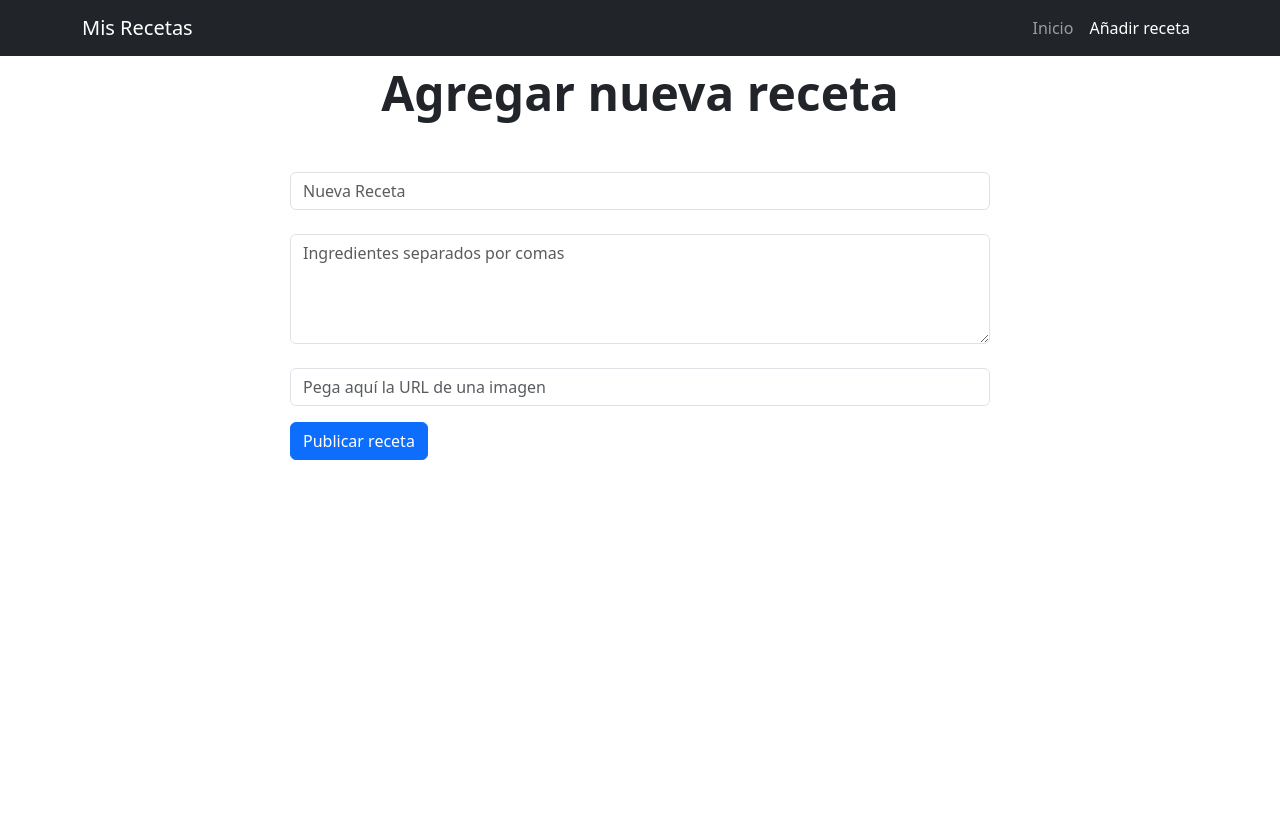
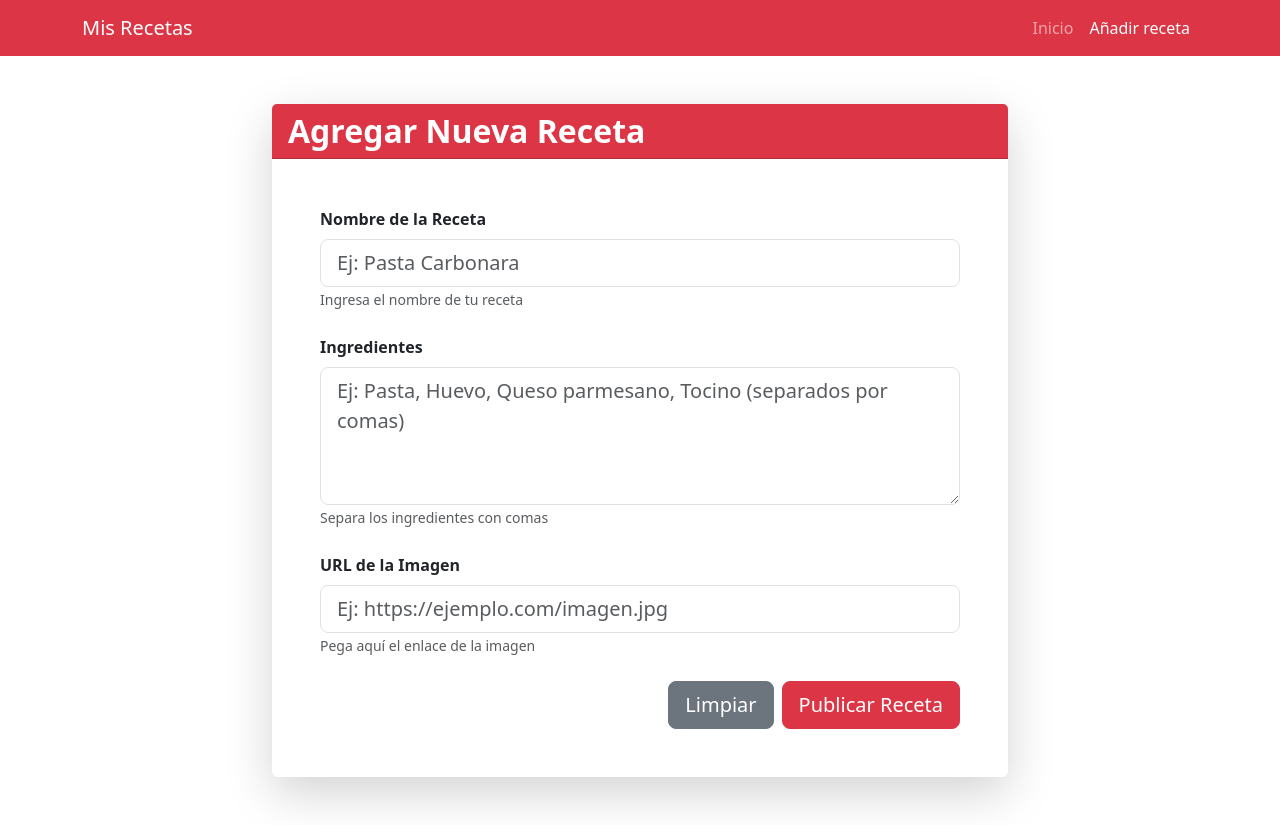
Before and after one commit to ruben-Ma/Recetas-con-Angular, an Angular app: page /formulario in a window 1280 px wide. Before the commit the page ends 800 px from the top, so only its background shows below. Built offline with nearby package versions, Linux system fonts and the light colour scheme.

Commit message:
estilos boostrap

```diff
--- a/src/app/btn-eli/btn-eli.html
+++ b/src/app/btn-eli/btn-eli.html
@@ -1,7 +1,7 @@
 <!--Boton encargado de eliminar las recetas-->
 
 <button type="button"
-        class="btn btn-outline-danger btn-lg"
+        class="btn btn-outline-dark btn-lg"
         (click)="onEliminar()"
         style="font-weight: bold; font-size: 1.5rem;">
   ✕ <!-- X en medio para que sea visual lo que vas a hacer-->
--- a/src/app/formulario/formulario.html
+++ b/src/app/formulario/formulario.html
@@ -1,29 +1,80 @@
 <app-navbar></app-navbar> <!-- llamo al navbar-->
 
-<form class="mt-2 mx-auto" style="max-width: 700px;" (ngSubmit)="crearReceta()">
-<header class="text-center col-mt-4"><h2 class="text-center fw-bold text-dark display-5" style="margin-bottom: 50px;">Agregar nueva receta</h2></header>
+<div class="container mt-5 mb-5">
+  <div class="row justify-content-center">
+    <div class="col-lg-8 col-md-10">
+      <div class="card shadow-lg border-0">
+        <div class="card-header bg-danger text-white">
+          <h2 class="card-title mb-0 fw-bold">
+            <i class="bi bi-plus-circle"></i> Agregar Nueva Receta
+          </h2>
+        </div>
 
-  <div class="col-md-12 position-relative mb-4">
+        <div class="card-body p-5">
+          <form (ngSubmit)="crearReceta()">
 
-    <input type="text" class="form-control" id="validationTooltip01" placeholder="Nueva Receta" [(ngModel)]="nombre" name="nombre" required="">
-    <div class="valid-tooltip">
+            <!-- Campo Nombre de la Receta -->
+            <div class="mb-4">
+              <label for="nombre" class="form-label fw-bold">Nombre de la Receta</label>
+              <input
+                type="text"
+                class="form-control form-control-lg"
+                id="nombre"
+                placeholder="Ej: Pasta Carbonara"
+                [(ngModel)]="nombre"
+                name="nombre"
+                required>
+              <small class="form-text text-muted">Ingresa el nombre de tu receta</small>
+            </div>
 
+            <!-- Campo Ingredientes -->
+            <div class="mb-4">
+              <label for="ingredientes" class="form-label fw-bold">Ingredientes</label>
+              <textarea
+                class="form-control form-control-lg"
+                id="ingredientes"
+                rows="4"
+                placeholder="Ej: Pasta, Huevo, Queso parmesano, Tocino (separados por comas)"
+                [(ngModel)]="ingredientes"
+                name="ingredientes"
+                required></textarea>
+              <small class="form-text text-muted">Separa los ingredientes con comas</small>
+            </div>
+
+            <!-- Campo URL de Imagen -->
+            <div class="mb-4">
+              <label for="imagen" class="form-label fw-bold">URL de la Imagen</label>
+              <input
+                type="url"
+                class="form-control form-control-lg"
+                id="imagen"
+                placeholder="Ej: https://ejemplo.com/imagen.jpg"
+                [(ngModel)]="imagen"
+                name="imagen"
+                (change)="onImageChange($event)"
+                required>
+              <small class="form-text text-muted">Pega aquí el enlace de la imagen</small>
+            </div>
+
+
+
+            <!-- Botones de Acción -->
+            <div class="d-grid gap-2 d-md-flex justify-content-md-end">
+              <button
+                class="btn btn-secondary btn-lg"
+                type="reset">
+                <i class="bi bi-arrow-counterclockwise"></i> Limpiar
+              </button>
+              <button
+                class="btn btn-danger btn-lg"
+                type="submit">
+                <i class="bi bi-check-circle"></i> Publicar Receta
+              </button>
+            </div>
+
+          </form>
+        </div>
+      </div>
     </div>
   </div>
-
-  <div class="mb-4 mt-4">
-    <textarea class="form-control" id="descripcionReceta" rows="4" placeholder="Ingredientes separados por comas" [(ngModel)]="ingredientes" name="ingredientes" required></textarea>
-  </div>
-
-  <div class="col-md-12 position-relative">
-  <input type="text" class="form-control" id="validationTooltip05" placeholder="Pega aquí la URL de una imagen" [(ngModel)]="imagen" name="imagen" (change)="onImageChange($event)" required>
-
-  <div class="mt-3 text-center">
-    <img id="previewImage" [src]="previewImage" alt="Vista previa" class="img-fluid rounded shadow" [style.display]="previewImage ? 'block' : 'none'" style="max-height: 200px;">
-  </div>
 </div>
-
-  <div class="col-12">
-    <button class="btn btn-primary" type="submit">Publicar receta</button>
-  </div>
-</form>
--- a/src/app/navbar/navbar.html
+++ b/src/app/navbar/navbar.html
@@ -1,4 +1,4 @@
- <nav class="navbar navbar-expand-lg navbar-dark bg-dark">
+ <nav class="navbar navbar-expand-lg navbar-dark bg-danger mb-4">
     <div class="container">
       <a class="navbar-brand" href="#">Mis Recetas</a>
       <button class="navbar-toggler" type="button" data-bs-toggle="collapse" data-bs-target="#navbarNav"
--- a/src/app/receta/receta.html
+++ b/src/app/receta/receta.html
@@ -1,7 +1,7 @@
 <!--estructura de receta -->
-<div class="card mb-4">
-  <div class="card-header d-flex justify-content-between align-items-center">
-    <h4 class="card-title mb-0">{{ receta().nombre }}</h4>
+<div class="card mb-4  shadow-lg border-0 card-title mb-0 fw-bold">
+  <div class="card-header d-flex justify-content-between align-items-center bg-danger text-white">
+    <h4 class="card-title mb-0 ">{{ receta().nombre }}</h4>
     <app-btn-eli [recetaNombre]="receta().nombre" (eliminar)="eliminarReceta()"></app-btn-eli><!-- llama al componente con el evento eliminar -->
   </div>
   <div class="card-body">
--- a/src/app/recetas/recetas.html
+++ b/src/app/recetas/recetas.html
@@ -2,7 +2,7 @@
 <app-navbar></app-navbar> <!-- llamo al navbar-->
 
 <div class="container text-center mt-4">
-    <header class="text-center mt-4"><h2 class="text-center fw-bold text-dark display-5" style="margin-bottom: 50px;">Mis Recetas ({{ recetas.length }})</h2></header>
+    <header class="text-center mt-4"><h2 class="text-center fw-bold text-dark display-5" style="margin-bottom: 50px; "> Recetas de Rubén Marañón ({{ recetas.length }})</h2></header>
 
     <div class="row">
         <div class="col-12 col-md-6 col-lg-3" *ngFor="let receta of recetas">
```
